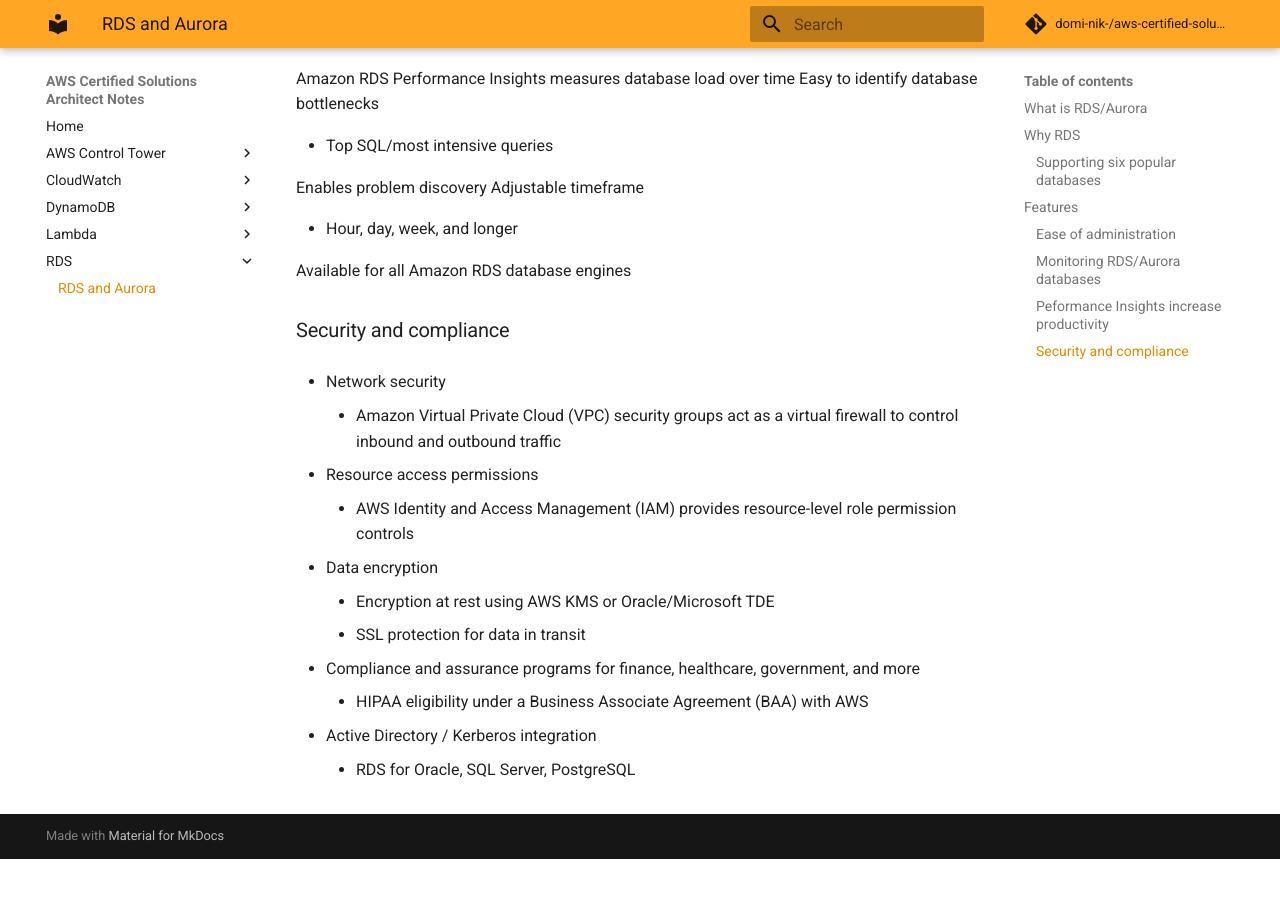
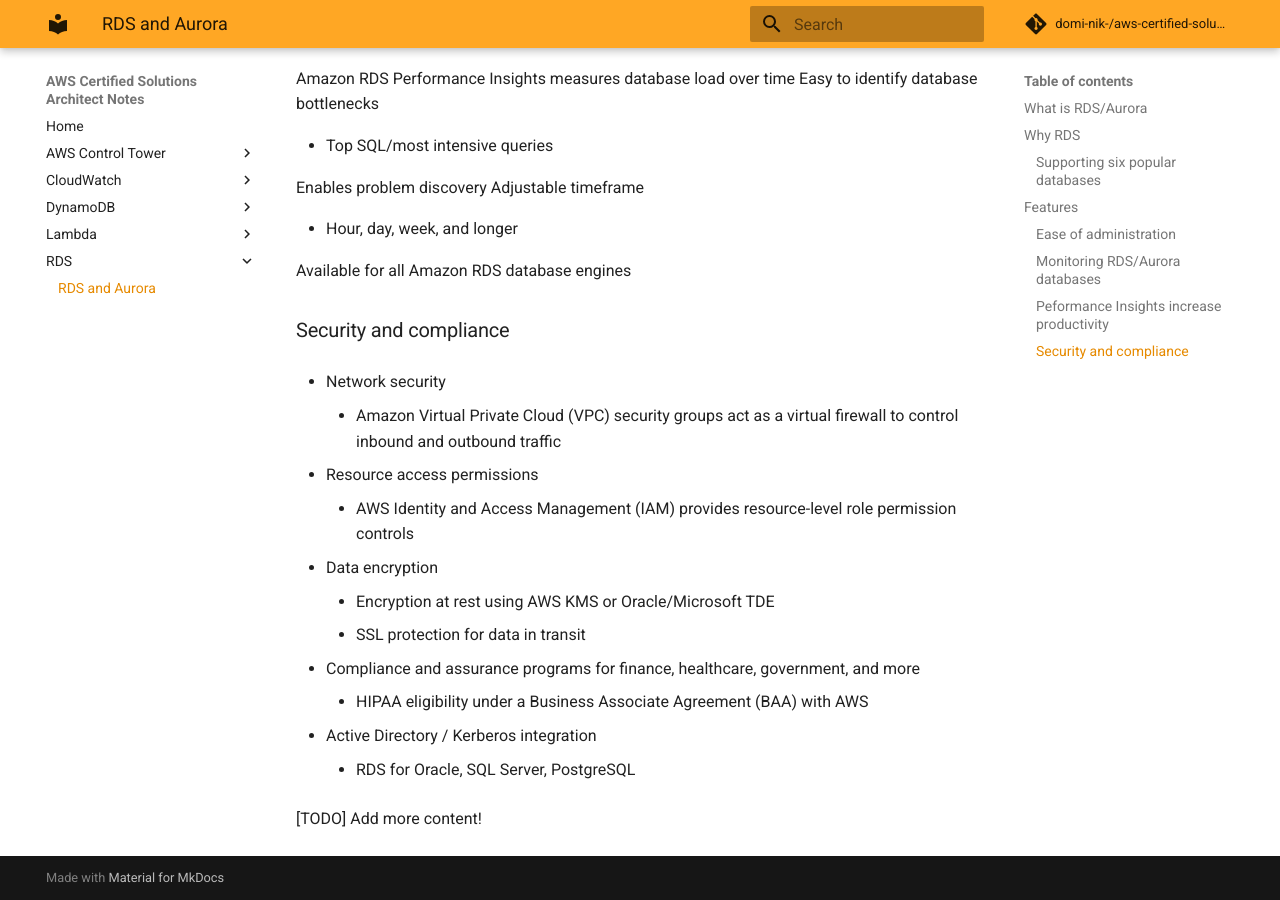
Before and after one commit to domi-nik-/aws-certified-solutions-architect-professional, an MkDocs documentation site: the page built from docs/RDS/RDS_101.md, in a window 1280 px wide and 900 px high, scrolled down 1625 px. Built offline with MkDocs 1.6.1 and Material for MkDocs 9.7.7, drawn with Linux system fonts in a browser that asks for light colours; comment, search, counter and statistics services are not loaded; before the commit the page ends 2484 px from its top, so only the background shows below that.

Commit message:
Add TODO notice

```diff
--- a/docs/RDS/RDS_101.md
+++ b/docs/RDS/RDS_101.md
@@ -93,3 +93,6 @@
 * Active Directory / Kerberos integration
 
     * RDS for Oracle, SQL Server, PostgreSQL
+
+
+[TODO] Add more content!
```
